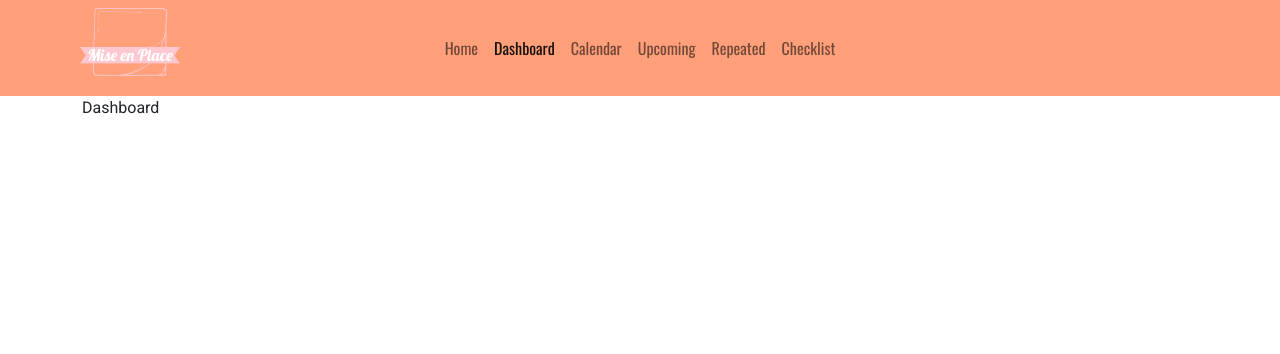
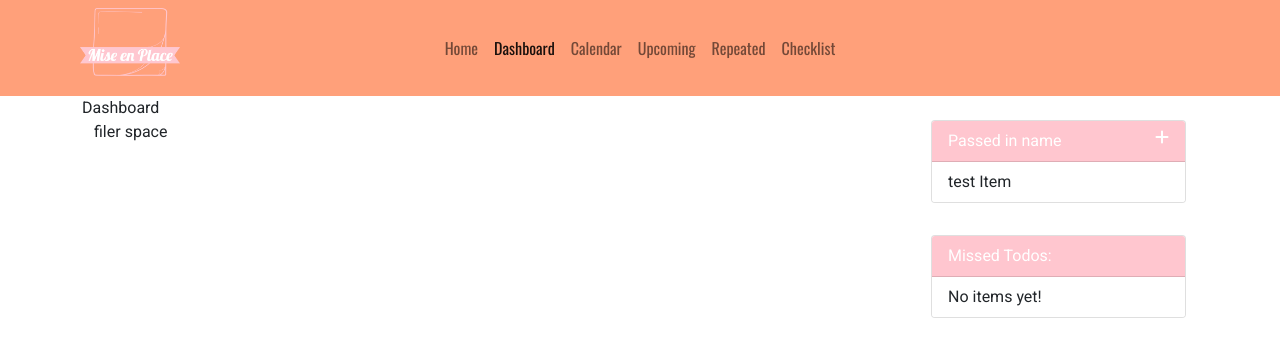
Before and after one commit to jvbridge/mise-en-place-react, a React (Create React App) app in the folder src/client/: page /dashboard in a window 1280 px wide. Shown: the top 354 px of the page. Built offline with nearby package versions, Linux system fonts and the light colour scheme.

Commit message:
optional time string

```diff
--- a/src/client/src/pages/Dashboard/index.tsx
+++ b/src/client/src/pages/Dashboard/index.tsx
@@ -1,5 +1,32 @@
-function Dashboard(){
-  return <div>Dashboard</div>
+import Checklist from '../../components/Checklist';
+import { ChecklistItem } from '../../components/Checklist';
+
+function Dashboard() {
+  const items: ChecklistItem[] = [{ name: 'test Item', done: true }];
+
+  const missedItems: ChecklistItem[] = [];
+  return (
+    <>
+      <div>Dashboard</div>
+      <div className="container">
+        <div className="row">
+          <div className="col-9">filer space</div>
+          <div className="col-3">
+            <Checklist
+              name="Passed in name"
+              checklistItems={items}
+              displayList={false}
+            />
+            <Checklist
+              name="Missed Todos:"
+              checklistItems={missedItems}
+              displayList={true}
+            />
+          </div>
+        </div>
+      </div>
+    </>
+  );
 }
 
-export default Dashboard
+export default Dashboard;
```
